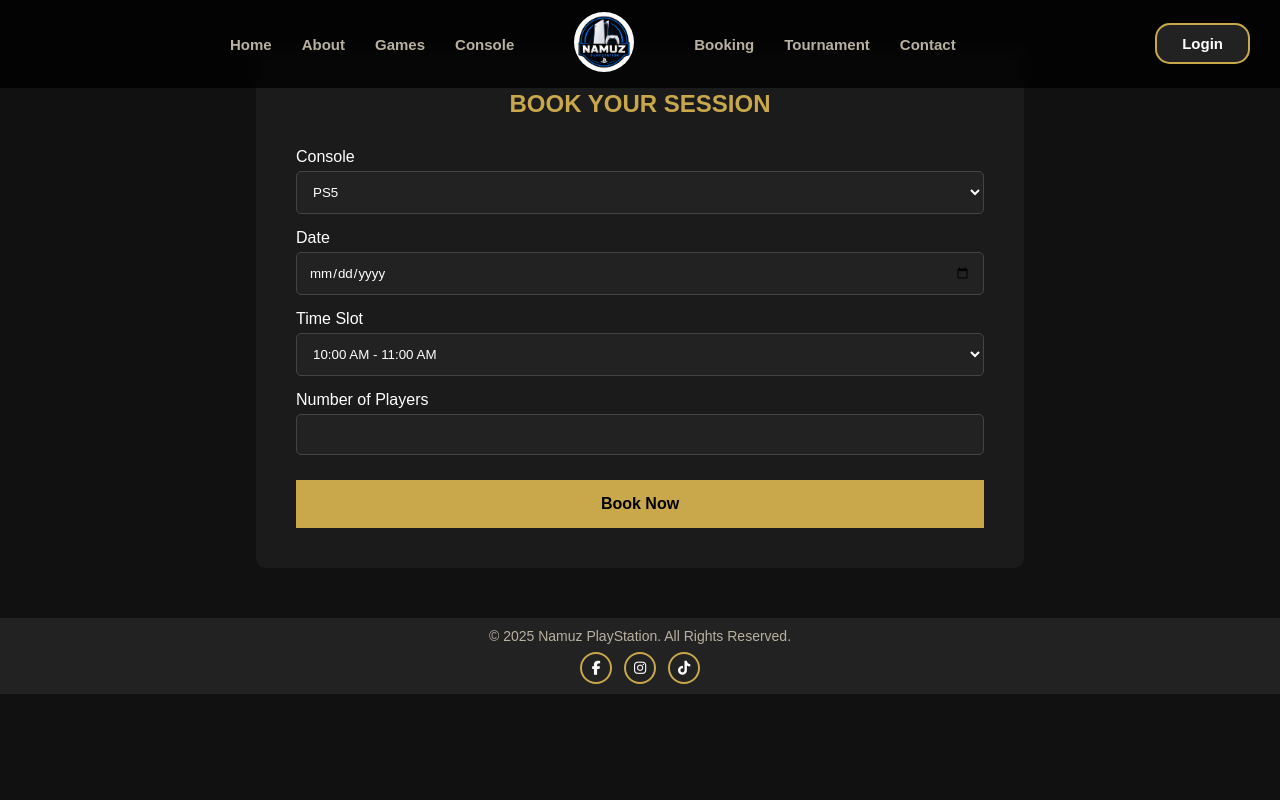
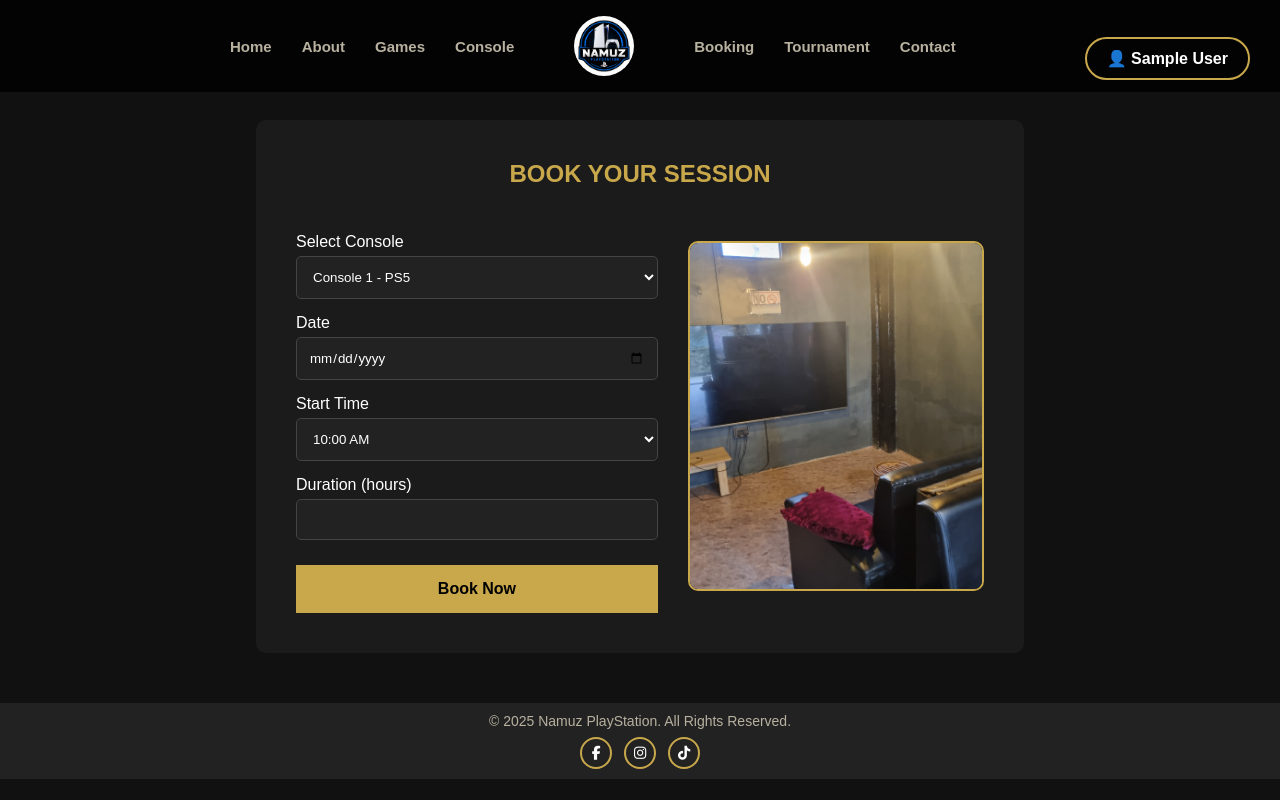
Before and after one commit to Prashanttmg/PlayStation-Booking-System, a PHP site: page /booking.php in a window 1280 px wide. Run offline with PHP 8.4, Linux system fonts and the light colour scheme; the visitor is signed in with stand-in values (Sample User, id 1); data that the repository does not hold is empty.

Commit message:
Update version 2.0

```diff
--- a/php/booking.php
+++ b/php/booking.php
@@ -1,5 +1,33 @@
+<?php
+session_start();
+include 'config.php';
+
+if(!isset($_SESSION['UserID'])){
+    header("Location: login.php");
+    exit();
+}
+
+if(isset($_POST['book'])){
+
+    $userid = $_SESSION['UserID'];
+    $console_id = $_POST['console_id'];
+    $booking_date = $_POST['booking_date'];
+    $start_time = $_POST['start_time'];
+    $duration = $_POST['duration'];
+
+    $sql = "INSERT INTO booking
+            (UserID, ConsoleID, BookingDate, StartTime, Duration)
+            VALUES
+            ('$userid','$console_id','$booking_date','$start_time','$duration')";
+
+    if(mysqli_query($conn,$sql)){
+        echo "<script>alert('Booking Successful');</script>";
+    }else{
+        echo "<script>alert('Booking Failed');</script>";
+    }
+}
+?>
 <?php include 'header.php'; ?>
-
 <!DOCTYPE html>
 <html>
 <head>
@@ -13,7 +41,7 @@
 
         .booking-container{
             width:60%;
-            margin:50px auto;
+            margin:120px auto 50px auto;
             background:#1b1b1b;
             padding:40px;
             border-radius:10px;
@@ -54,44 +82,93 @@
         button:hover{
             opacity:0.9;
         }
+        .booking-content{
+            display:flex;
+            gap:30px;
+            align-items:center;
+        }
+        .form-section{
+            width:55%;
+        }
+        .image-section{
+            width:45%;
+        }
+        .image-section img{
+            width:100%;
+            height:350px;
+            object-fit:cover;
+            border-radius:10px;
+            border:2px solid #c9a84c;
+        }
     </style>
 </head>
 <body>
 
 <div class="booking-container">
-
     <h2>BOOK YOUR SESSION</h2>
-
     <form action="" method="POST">
 
-        <label>Console</label>
-        <select name="console">
-            <option>PS5</option>
-            <option>PS4</option>
-            <option>Nintendo Switch</option>
-        </select>
+    <div class="booking-content">
 
-        <label>Date</label>
-        <input type="date" name="booking_date">
+        <div class="form-section">
 
-        <label>Time Slot</label>
-        <select name="time_slot">
-            <option>10:00 AM - 11:00 AM</option>
-            <option>11:00 AM - 12:00 PM</option>
-            <option>12:00 PM - 1:00 PM</option>
-            <option>1:00 PM - 2:00 PM</option>
-            <option>2:00 PM - 3:00 PM</option>
-        </select>
+            <label>Select Console</label>
+            <select name="console_id" id="consoleSelect" onchange="changeConsoleImage()">
+                <option value="1">Console 1 - PS5</option>
+                <option value="2">Console 2 - PS5</option>
+                <option value="3">Console 3 - PS4</option>
+                <option value="4">Console 4 - PS5</option>
+                <option value="5">Console 5 - PS3 / Nintendo</option>
+            </select>
 
-        <label>Number of Players</label>
-        <input type="number" name="players" min="1" max="4">
+            <label>Date</label>
+            <input type="date" name="booking_date" required>
 
-        <button type="submit" name="book">Book Now</button>
+            <label>Start Time</label>
+            <select name="start_time" required>
+                <option value="10:00:00">10:00 AM</option>
+                <option value="11:00:00">11:00 AM</option>
+                <option value="12:00:00">12:00 PM</option>
+                <option value="13:00:00">1:00 PM</option>
+                <option value="14:00:00">2:00 PM</option>
+            </select>
 
-    </form>
+            <label>Duration (hours)</label>
+            <input type="number" name="duration" min="1" max="4" required>
 
+            <button type="submit" name="book">Book Now</button>
+
+        </div>
+
+        <div class="image-section">
+            <img id="consoleImage" src="images/tv1.jpg" alt="console Setup">
+        </div>
+    </div>
+</form>
 </div>
+<script>
+function changeConsoleImage(){
 
+    let console = document.getElementById("consoleSelect").value;
+    let img = document.getElementById("consoleImage");
+
+    if(console=="1"){
+        img.src="images/tv1.jpg";
+    }
+    else if(console=="2"){
+        img.src="images/tv2.jpg";
+    }
+    else if(console=="3"){
+        img.src="images/tv3.jpg";
+    }
+    else if(console=="4"){
+        img.src="images/tv4.jpg";
+    }
+    else if(console=="5"){
+        img.src="images/tv5.jpg";
+    }
+}
+</script>
 </body>
 </html>
 
--- a/php/header.php
+++ b/php/header.php
@@ -1,5 +1,8 @@
-<!DOCTYPE html>
-<html>
+<?php
+if(session_status() == PHP_SESSION_NONE){
+    session_start();
+}
+?>
 <head>
     <style>
         *{
@@ -80,6 +83,43 @@
         a:active{
             text-decoration:underline #c9a84c;
         }
+        .user-menu{
+            position:relative;
+            display:inline-block;
+        }
+        .user-btn{
+            background:none;
+            border:2px solid #c9a84c;
+            color:white;
+            padding:10px 20px;
+            border-radius:25px;
+            cursor:pointer;
+            font-size:16px;
+        }
+        .dropdown{
+            display:none;
+            position:absolute;
+            right:0;
+            top:50px;
+            background:#1b1b1b;
+            min-width:180px;
+            border-radius:8px;
+            overflow:hidden;
+            box-shadow:0 0 10px rgba(0,0,0,0.5);
+        }
+        .dropdown a{
+            display:block;
+            padding:12px 15px;
+            color:white;
+            text-decoration:none;
+        }
+        .dropdown a:hover{
+            background:#c9a84c;
+            color:black;
+        }
+        .user-menu:hover .dropdown{
+            display:block;
+        }
     </style>
 </head>
 <body>
@@ -97,12 +137,36 @@
                 </a>
             </div>
             <div class="nav-right">
-                <a href="booking.php">Booking</a>
+                <?php
+                if(isset($_SESSION['UserID'])){
+                ?>
+                    <a href="booking.php">Booking</a>
+                <?php
+                }else{
+                ?>
+                    <a href="login.php">Booking</a>
+                <?php
+                }
+                ?>
                 <a href="tournaments.php">Tournament</a>
                 <a href="contact.php">Contact</a>
             </div>
             <div class="login">
+                <?php if(isset($_SESSION['UserID'])){ ?>
+                <div class="user-menu">
+                    <button class="user-btn">
+                        👤 <?php echo $_SESSION['Name']; ?>
+                    </button>
+
+                    <div class="dropdown">
+                        <a href="booking.php">Book Now</a>
+                        <a href="my_booking.php">My Bookings</a>
+                        <a href="logout.php">Logout</a>
+                    </div>
+                </div>
+                <?php } else { ?>
                 <a href="login.php" class="login-btn">Login</a>
+                <?php } ?>
             </div>
         </nav>
     </header>
@@ -117,4 +181,3 @@
 });
 </script>
 </body>
-</html>
--- a/php/index.php
+++ b/php/index.php
@@ -1,3 +1,4 @@
+<?php include 'header.php'; ?>
 <!DOCTYPE html>
 <html lang="en">
 <head>
@@ -8,7 +9,6 @@
     <link rel="stylesheet" href="landing.css">
 </head>
 <body>
-    <?php include 'header.php'; ?>
     <section class="landing">
         <div class="overlay"></div>
         <div class="content">
--- /dev/null
+++ b/php/logout.php
@@ -0,0 +1,6 @@
+<?php
+session_start();
+session_destroy();
+header("Location: index.php");
+exit();
+?>
```
Also changed, not shown: php/admin_dashboard.php (added, +161 -0 lines), php/login.php (+23 -5 lines), php/dashboard.php (deleted), php/images/tv1.jpg (added), php/images/tv2.jpg (added), php/images/tv3.jpg (added), 2 other files.
